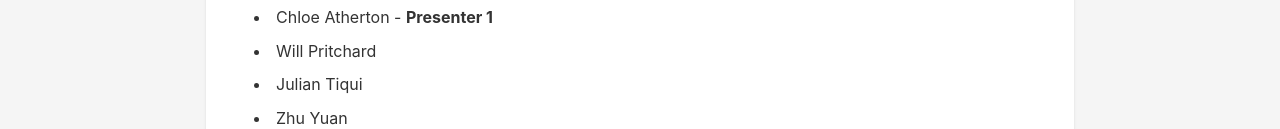
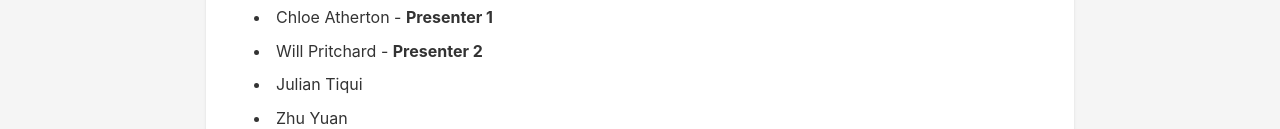
Before and after one commit to Jcub05/cmpe322-group12-project, a plain HTML site: page index.html in a window 1280 px wide. Shown: the part 342-471 px from the top of the page. Drawn offline with Linux system fonts and the light colour scheme.

Commit message:
Added second presenter

```diff
--- a/index.html
+++ b/index.html
@@ -24,7 +24,7 @@
                 <li>Jacob Badali - <strong>Group Leader</strong></li>
                 <li>Connor Rewa</li>
                 <li>Chloe Atherton - <strong>Presenter 1</strong></li>
-                <li>Will Pritchard</li>
+                <li>Will Pritchard - <strong>Presenter 2</strong></li>
                 <li>Julian Tiqui</li>
                 <li>Zhu Yuan</li>
             </ul>
```
